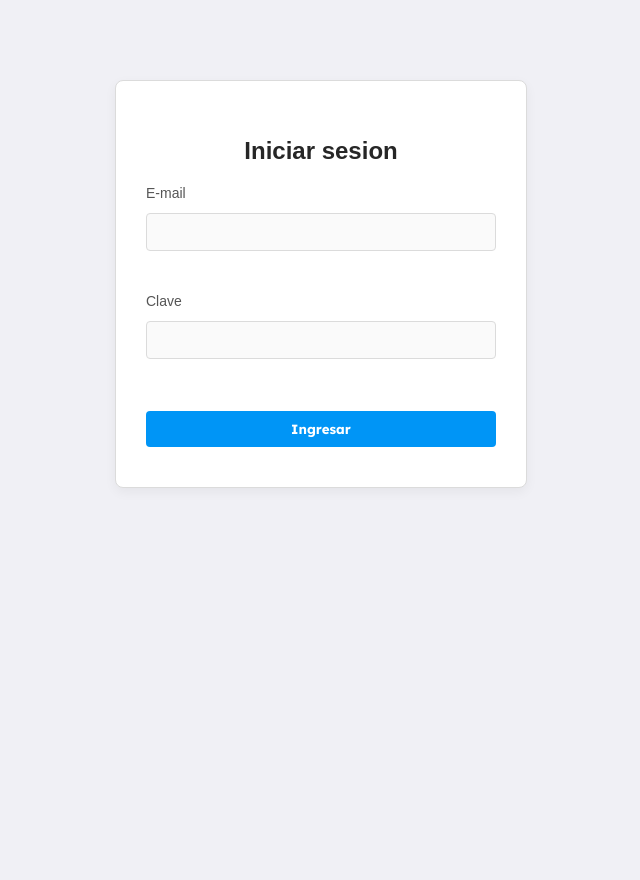
After one commit to diegogarciaherd/sitios-historicos-app, a Python web app: template admin/src/web/templates/login.html in a window 1280 px wide. The commit adds this page. Shown: the whole page, without its empty margins (319-959 px from the left). Run offline with Jinja, Linux system fonts and the light colour scheme; the template is opened without the code that fills it, so the values that code supplies are empty.

```diff
--- a/admin/pyproject.toml
+++ b/admin/pyproject.toml
@@ -8,7 +8,8 @@ authors = [
 readme = "README.md"
 requires-python = "==3.12.3"
 dependencies = [
-    "flask (>=3.1.2,<4.0.0)"
+    "flask (>=3.1.2,<4.0.0)",
+    "flask-session (>=0.8.0,<0.9.0)"
 ]
 
 [tool.poetry]
--- /dev/null
+++ b/admin/src/core/models/userrole.py
@@ -0,0 +1,6 @@
+import enum
+
+class UserRole(enum.Enum):
+    PUBLIC = "publico"
+    EDITOR = "editor"
+    ADMIN = "administrador"
--- /dev/null
+++ b/admin/src/web/templates/login.html
@@ -0,0 +1,30 @@
+<!DOCTYPE html>
+<html lang="en">
+<head>
+    <meta charset="UTF-8">
+    <meta name="viewport" content="width=device-width, initial-scale=1.0">
+    <title>Iniciar sesion</title>
+    <link
+        rel="stylesheet"
+        href="{{ url_for('static', filename='css/styles.css') }}"
+    />
+    <link rel="preconnect" href="https://fonts.googleapis.com" />
+    <link rel="preconnect" href="https://fonts.gstatic.com" crossorigin />
+    <link
+        href="https://fonts.googleapis.com/css2?family=Outfit:wght@100..900&family=Lexend:wght@100..900&display=swap"
+        rel="stylesheet"
+    />
+</head>
+<body>
+    <div class="login_form">
+        <h1>Iniciar sesion</h1>
+        <form method="POST">
+            <label for="email">E-mail</label>
+            <input type="email" name="email"><br>
+            <label for="password">Clave</label>
+            <input type="password" name="password"><br>
+            <button type="submit">Ingresar</button>
+        </form>
+    </div>
+</body>
+</html>
--- a/admin/static/css/styles.css
+++ b/admin/static/css/styles.css
@@ -255,3 +255,68 @@ button.btn-outline:active {
     font-family: var(--font-secondary);
     font-size: 4rem;
 }
+
+/* Tarjeta del login */
+
+.login_form {
+    width: 350px;
+    margin: 80px auto;
+    padding: 40px 30px;
+    border: 1px solid #dbdbdb;
+    border-radius: 8px;
+    background-color: #fff;
+    box-shadow: 0 4px 12px rgba(0,0,0,0.05);
+    text-align: center;
+    font-family: Arial, sans-serif;
+}
+
+.login_form h1 {
+    font-size: 24px;
+    font-weight: 600;
+    margin-bottom: 20px;
+    color: #262626;
+}
+
+.login_form form {
+    display: flex;
+    flex-direction: column;
+    gap: 12px;
+}
+
+.login_form label {
+    text-align: left;
+    font-size: 14px;
+    color: #555;
+}
+
+.login_form input {
+    padding: 10px;
+    border: 1px solid #dbdbdb;
+    border-radius: 4px;
+    font-size: 14px;
+    background-color: #fafafa;
+}
+
+.login_form input:focus {
+    outline: none;
+    border-color: #a8a8a8;
+    background-color: #fff;
+}
+
+.login_form button {
+    margin-top: 10px;
+    padding: 10px;
+    background-color: #0095f6;
+    color: #fff;
+    border: none;
+    border-radius: 4px;
+    font-weight: bold;
+    cursor: pointer;
+    transition: background-color 0.2s;
+}
+
+.login_form button:hover {
+    background-color: #007acc;
+}
+
+/* Fin de tarjeta del login */
```
Also changed, not shown: admin/src/core/models/user.py (added, +13 -0 lines), admin/src/web/__init__.py (+11 -2 lines), admin/src/web/controllers/login.py (added, +13 -0 lines), admin/src/web/controllers/logout.py (added, +9 -0 lines), admin/src/web/templates/layout.html (+7 -1 lines), admin/src/core/models/__init__.py (added), admin/src/web/controllers/__init__.py (added), 3 other files.
